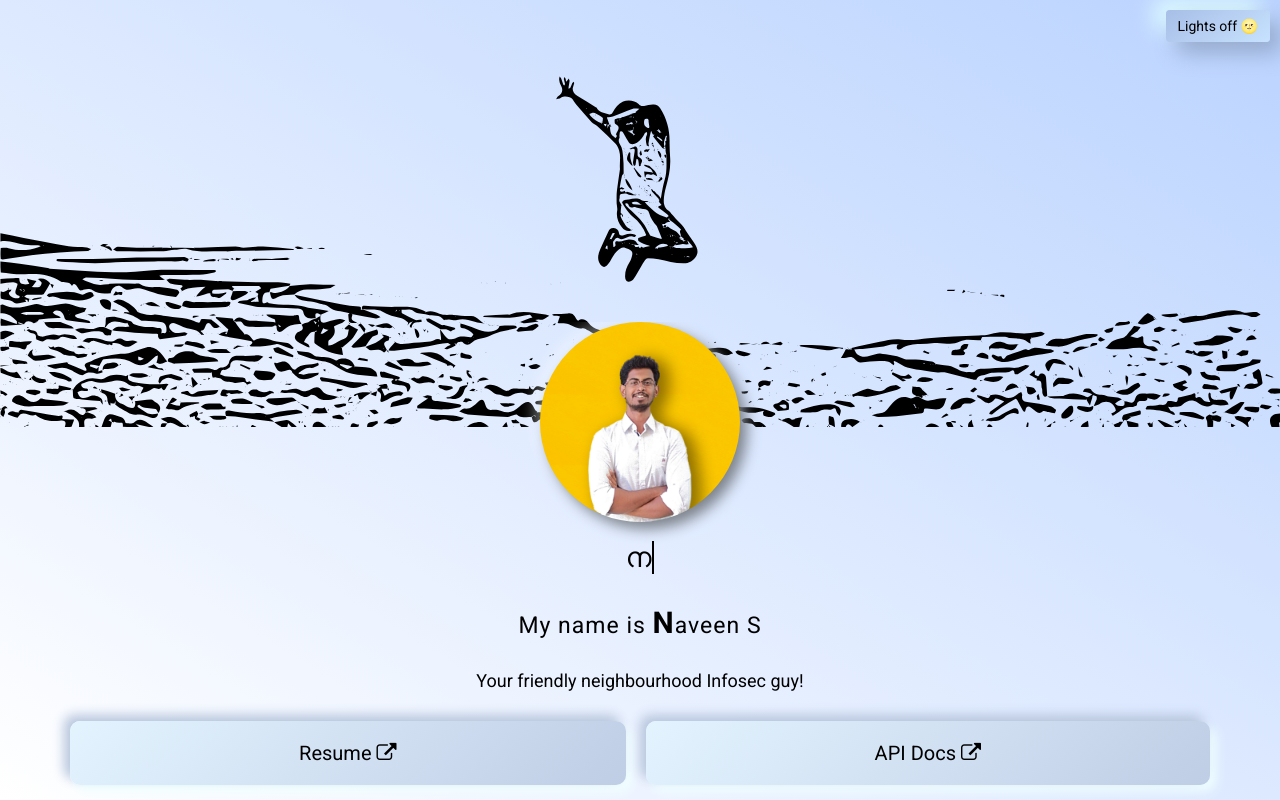
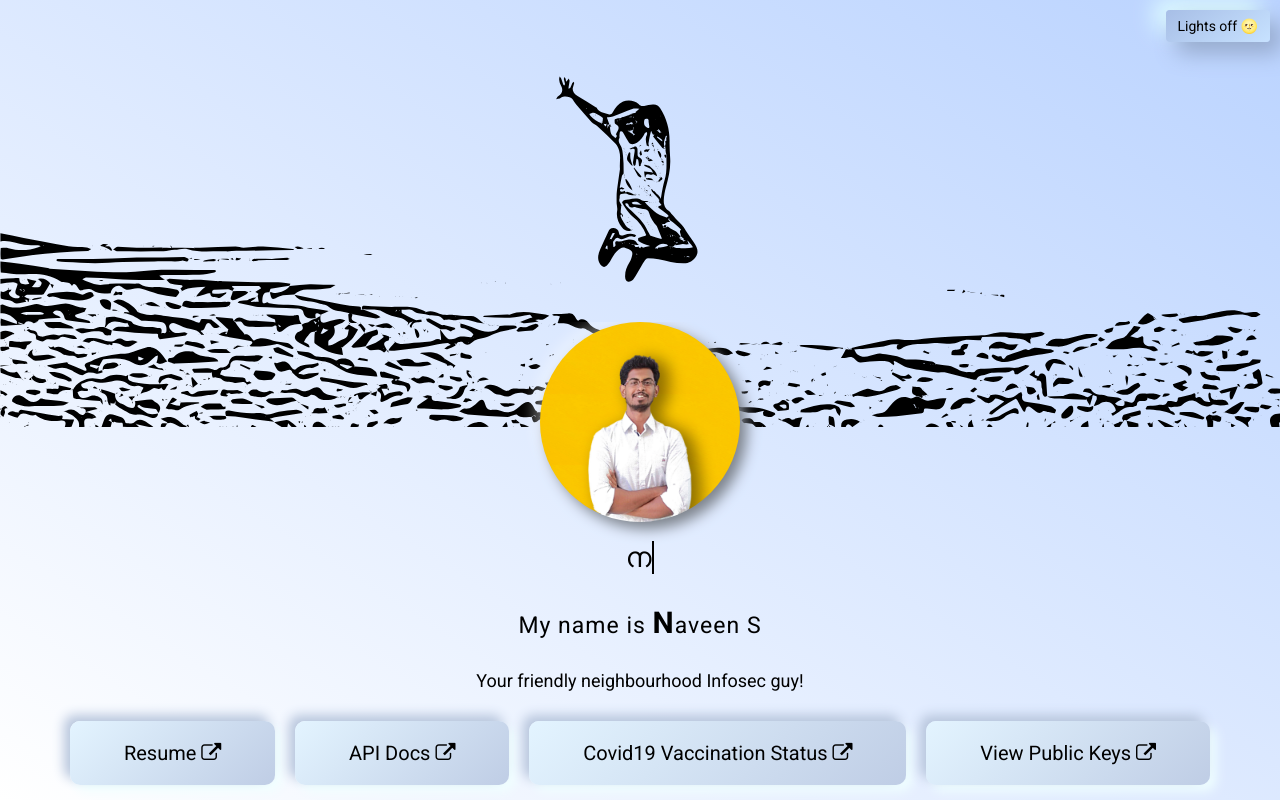
Before and after one commit to navhits/navhits, a plain HTML site: page index.html in a window 1280 px wide. Shown: the top 800 px of the page. Drawn offline with nearby package versions, Linux system fonts and the light colour scheme.

Commit message:
Updated quick links

```diff
--- a/index.html
+++ b/index.html
@@ -57,6 +57,16 @@
                     <div class="quick-link-grid-item">
                         <a href="//api.navs.page/docs" rel="noopener noreferrer" target="_blank">
                             <h5 class="project-title">API Docs <i class="fa fa-external-link"></i></h5>
+                        </a>
+                    </div>
+                    <div class="quick-link-grid-item">
+                        <a href="status/covid19-vaccination.html" rel="noopener noreferrer" target="_blank">
+                            <h5 class="project-title">Covid19 Vaccination Status <i class="fa fa-external-link"></i></h5>
+                        </a>
+                    </div>
+                    <div class="quick-link-grid-item">
+                        <a href="keys" rel="noopener noreferrer" target="_blank">
+                            <h5 class="project-title">View Public Keys <i class="fa fa-external-link"></i></h5>
                         </a>
                     </div>
                 </div>
--- a/static/styles/grid.css
+++ b/static/styles/grid.css
@@ -17,7 +17,7 @@
 .quick-link-grid {
   display: grid;
   gap: 30px 20px;
-  grid-template-columns: auto auto;
+  grid-template-columns: auto auto auto auto;
   padding: 10px 0 10px 0;
 
 }
```
